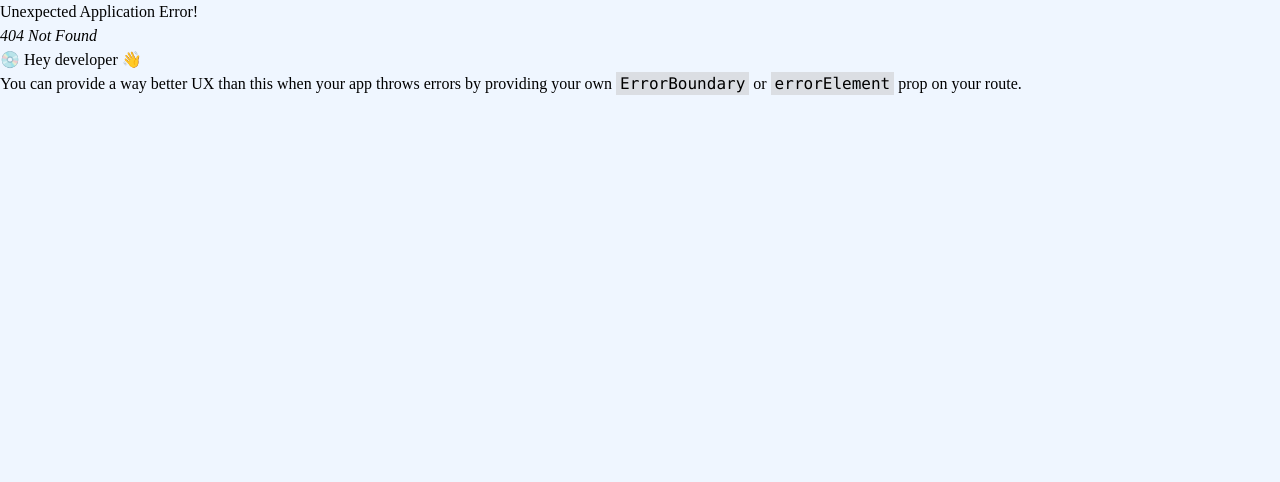
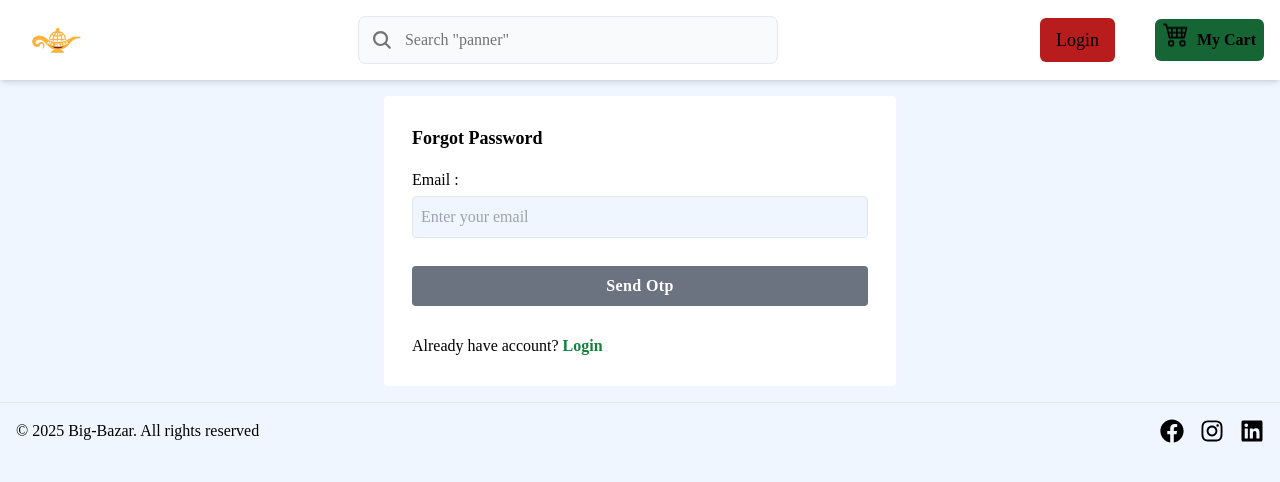
Before and after one commit to shahriar2880/big-bazar, a React (Vite) app in the folder client/: page /forgot-password in a window 1280 px wide. Before the commit this address had no page. Shown: the top 482 px of the page. Built offline with nearby package versions, Linux system fonts and the light colour scheme.

Commit message:
create forgot password file

```diff
--- a/client/src/common/SummaryApi.jsx
+++ b/client/src/common/SummaryApi.jsx
@@ -8,6 +8,10 @@ const SummaryApi = {
     login : {
         url : '/api/user/login',
         method : 'post'
+    },
+    forgot_password : {
+        url : '/api/user/forgot-password',
+        method : 'put'
     }
 }
 
--- a/client/src/pages/ForgotPassword.jsx
+++ b/client/src/pages/ForgotPassword.jsx
@@ -1,10 +1,90 @@
-import React from 'react'
+import React, { useState } from 'react'
+import { FaRegEyeSlash } from "react-icons/fa6";
+import { FaRegEye } from "react-icons/fa6";
+import toast from 'react-hot-toast';
+import Axios from '../utils/Axios';
+import SummaryApi from '../common/SummaryApi';
+import AxiosToastError from '../utils/AxiosToastError';
+import { Link, useNavigate } from 'react-router-dom';
 
 const ForgotPassword = () => {
+    const [data, setData] = useState({
+        email: "",
+    })
+    const navigate = useNavigate()
+
+    const handleChange = (e) => {
+        const { name, value } = e.target
+
+        setData((preve) => {
+            return {
+                ...preve,
+                [name]: value
+            }
+        })
+    }
+
+    const valideValue = Object.values(data).every(el => el)
+
+
+    const handleSubmit = async(e)=>{
+        e.preventDefault()
+
+        try {
+            const response = await Axios({
+                ...SummaryApi.forgot_password,
+                data : data
+            })
+
+            if(response.data.error){
+                toast.error(response.data.message)
+            }
+
+            if(response.data.success){
+                toast.success(response.data.message)
+                navigate("/verification-otp",{
+                  state : data
+                })
+                setData({
+                    email : "",
+                })
+
+            }
+
+        } catch (error) {
+            AxiosToastError(error)
+        }
+
+
+
+    }
   return (
-    <div>
+    <section className='w-full container mx-auto px-2'>
+            <div className='bg-white my-4 w-full max-w-lg mx-auto rounded p-7'>
+                <p className='font-semibold text-lg'>Forgot Password </p>
+                <form className='grid gap-4 py-4' onSubmit={handleSubmit}>
+                    <div className='grid gap-1'>
+                        <label htmlFor='email'>Email :</label>
+                        <input
+                            type='email'
+                            id='email'
+                            className='bg-blue-50 p-2 border rounded outline-none focus:border-primary-200'
+                            name='email'
+                            value={data.email}
+                            onChange={handleChange}
+                            placeholder='Enter your email'
+                        />
+                    </div>
 
-    </div>
+                    <button disabled={!valideValue} className={` ${valideValue ? "bg-green-800 hover:bg-green-700" : "bg-gray-500" }    text-white py-2 rounded font-semibold my-3 tracking-wide`}>Send Otp</button>
+
+                </form>
+
+                <p>
+                    Already have account? <Link to={"/login"} className='font-semibold text-green-700 hover:text-green-800'>Login</Link>
+                </p>
+            </div>
+        </section>
   )
 }
 
--- a/client/src/route/index.jsx
+++ b/client/src/route/index.jsx
@@ -4,6 +4,7 @@ import Home from "../pages/Home";
 import Login from "../pages/Login";
 import Register from "../pages/Register";
 import SearchPage from "../pages/SearchPage";
+import ForgotPassword from "../pages/ForgotPassword";
 
 const router = createBrowserRouter([
   {
@@ -25,6 +26,10 @@ const router = createBrowserRouter([
       {
         path: "register",
         element: <Register />,
+      },
+      {
+        path: "forgot-password",
+        element: <ForgotPassword />,
       }
     ],
   },
```
